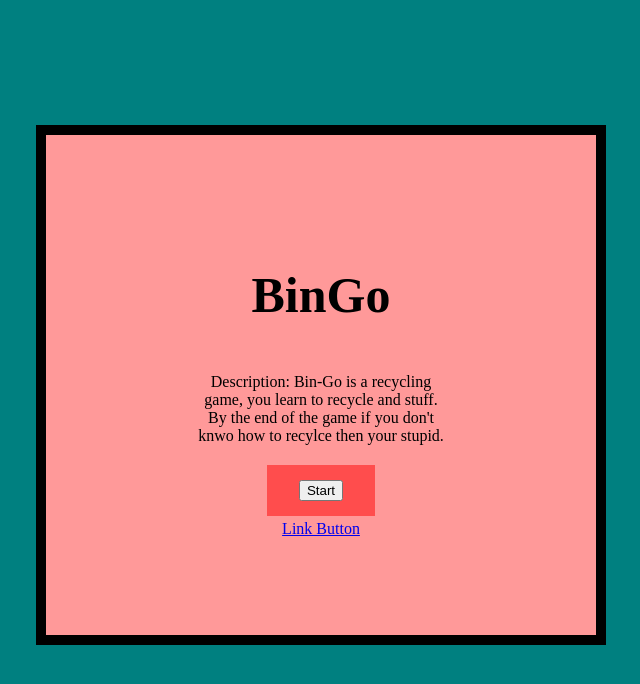
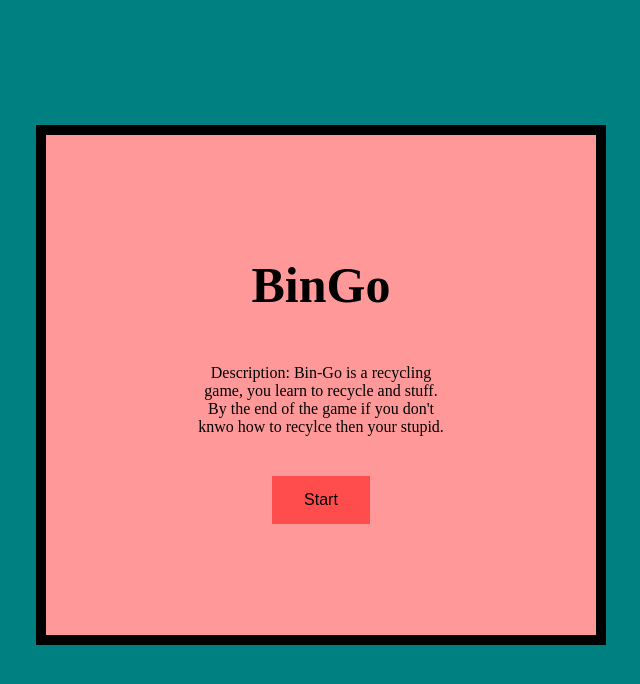
Before and after one commit to TylerHernandez/Bin_Go, a plain HTML site: page welcomepage.html in a window 1280 px wide. Shown: the whole page, without its empty margins (319-959 px from the left). Drawn offline with Linux system fonts and the light colour scheme.

Commit message:
new stuff

```diff
--- a/static/css/style.css
+++ b/static/css/style.css
@@ -32,7 +32,7 @@ body{
   font-size:50px
 }
 .start{
-  display: flex;
+  /* display: flex; */
   align-items: center;
   background-color:#ff4d4d;
   border: none;
--- a/welcomepage.html
+++ b/welcomepage.html
@@ -11,8 +11,8 @@
         <h1 class="word"><center> BinGo </center></h1>
           <p class="words"> Description: Bin-Go is a recycling game, you learn to recycle and stuff.<br> By the end of the game if you don't knwo how to recylce then your stupid.</p>
 
-         <h2 class="start"><button type ="button"><center> Start </center></button></h2>
-          <a href="#" class="button">Link Button</a>
+        <h2><button class="start"><center> Start </center></button></h2>
+
         </div>
 
 
```
